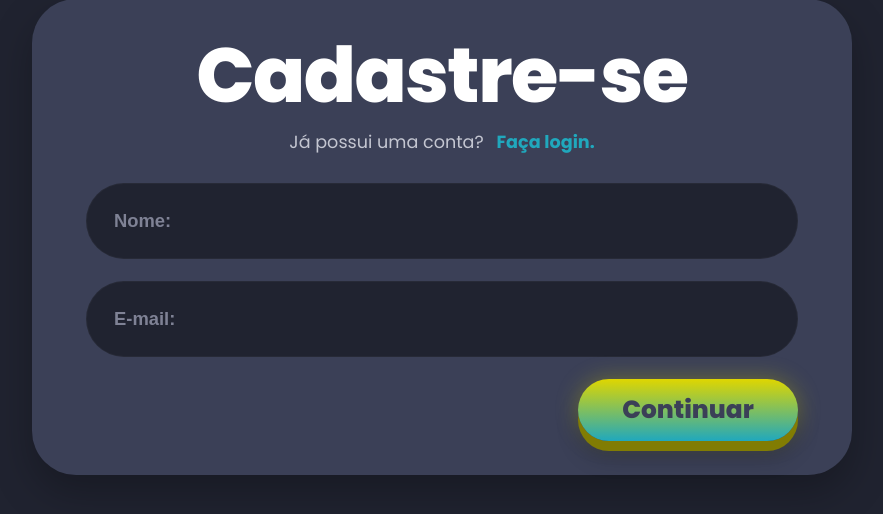
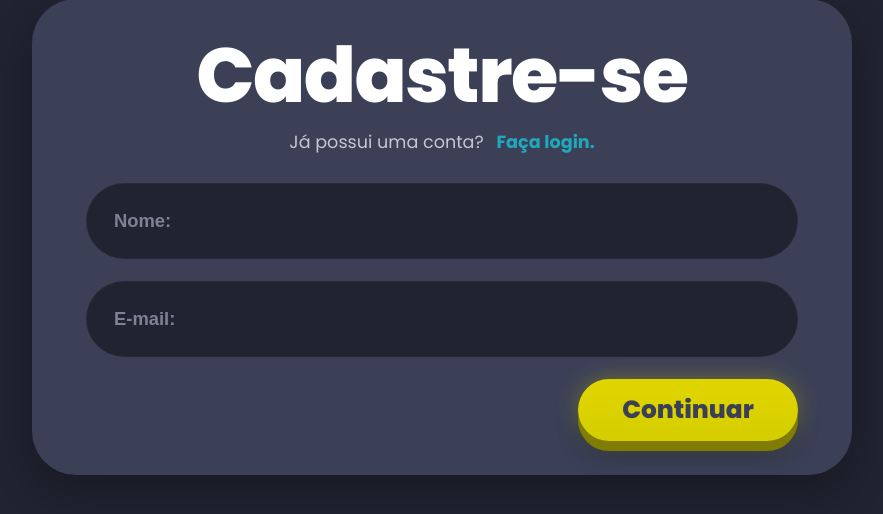
Before and after one commit to Mad-Kirby/DS122-TYPO, a PHP site: page /cadastro.php in a window 1280 px wide. Shown: the part 163-677 px from the top of the page, without its empty margins (198-1081 px from the left). Run offline with PHP 8.4, Linux system fonts and the light colour scheme.

Commit message:
Variável errada chamada: Corrigida
Chamei a variavei do turquesa invés do amarelo, corrigido no arquivo

```diff
--- a/css/autenticar.css
+++ b/css/autenticar.css
@@ -104,7 +104,7 @@ body {
   height: 62px;
   border: none;
   border-radius: 999px;
-  background: linear-gradient(180deg, var(--accent-3) 0%, var(--accent) 100%);
+  background: linear-gradient(180deg, var(--accent-3) 0%, var(--accent-2) 100%);
   color: var(--button-text);
   font-family: "Poppins", sans-serif;
   font-size: 1.55rem;
```
